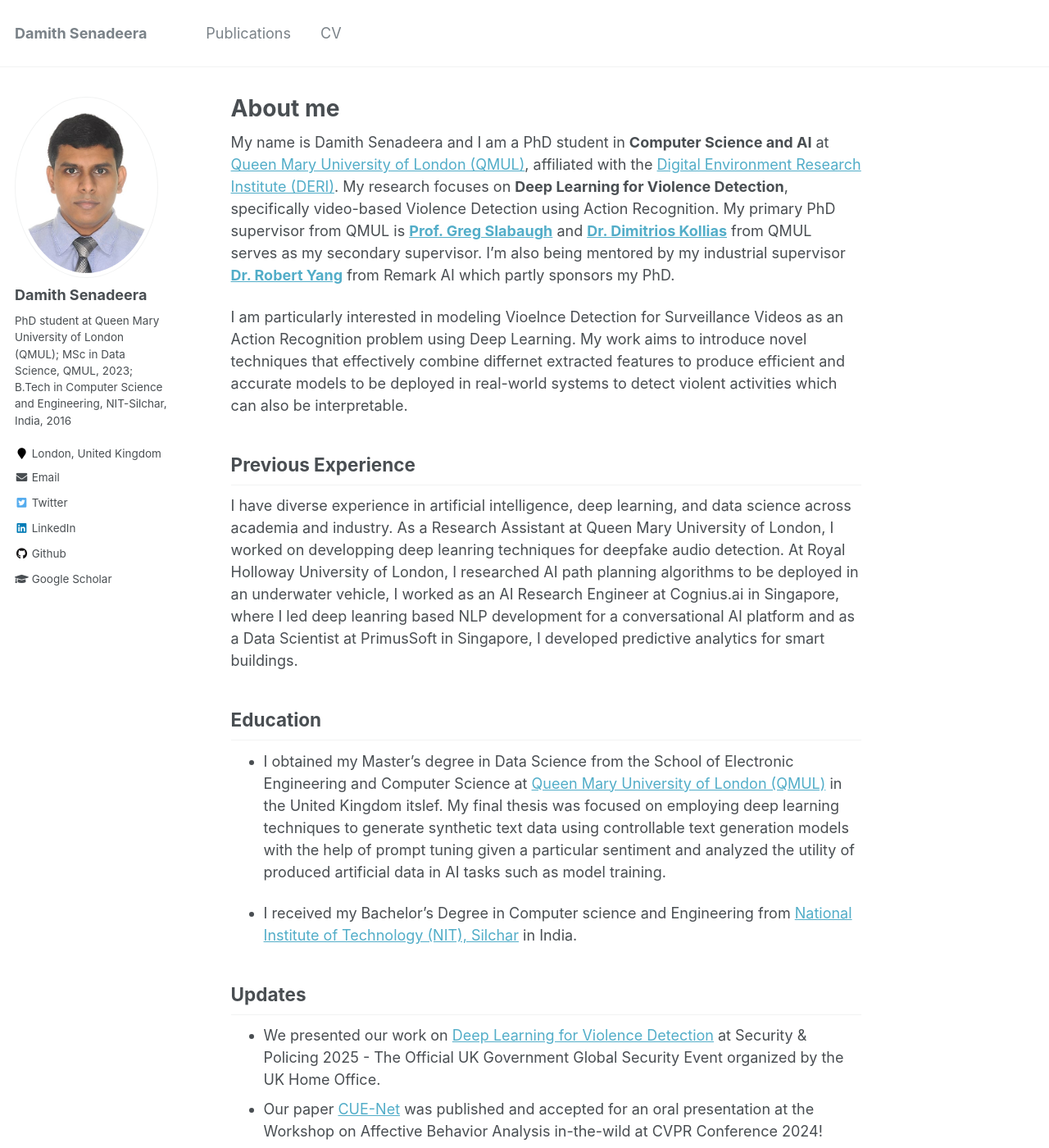
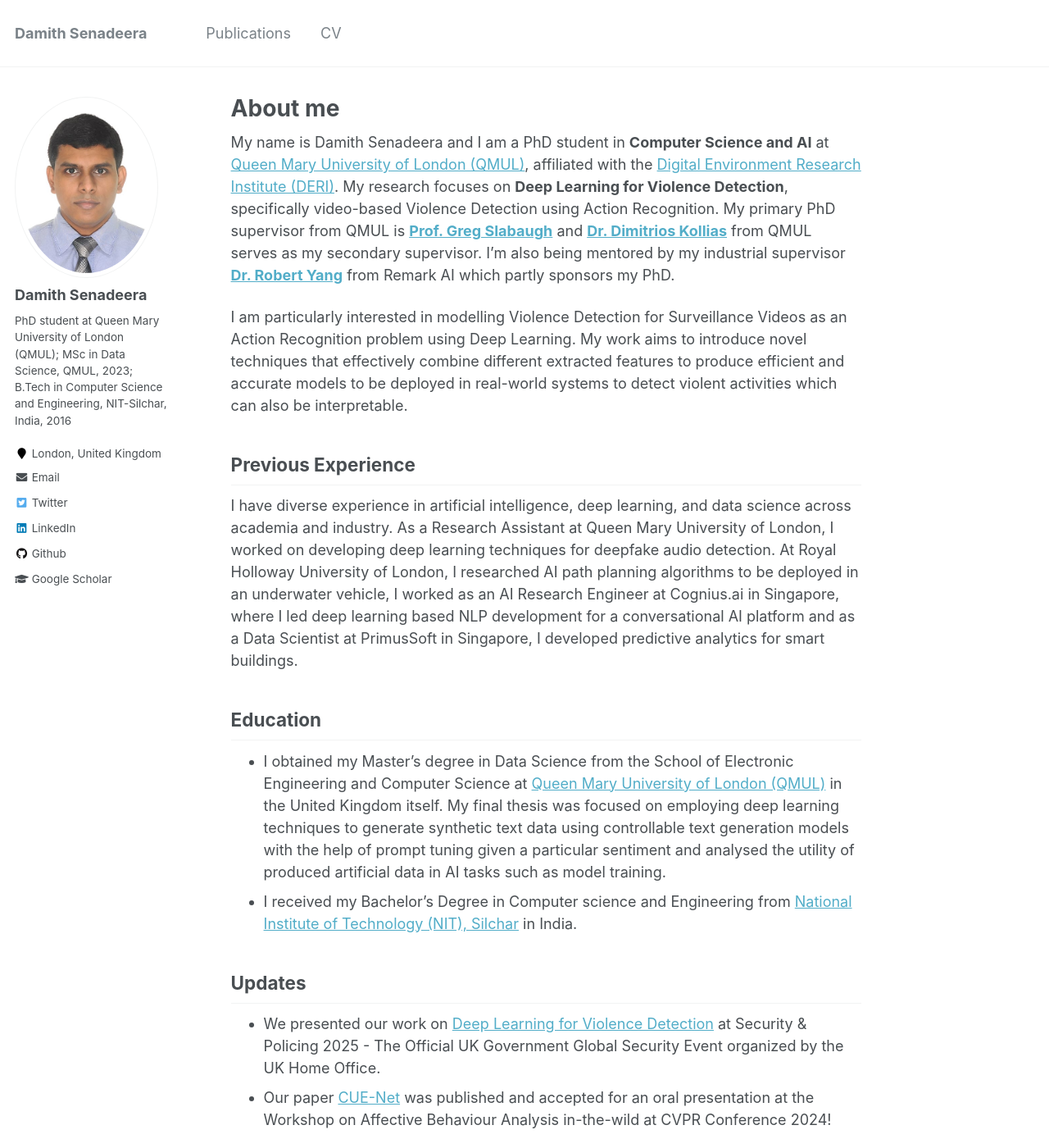
Before and after one commit to damith92/damith92.github.io, a Jekyll site: the page built from _pages/about.md, in a window 1280 px wide and 1400 px high. Shown: the whole window at 82% size. Built offline with Jekyll 4.4.1, drawn with Linux system fonts in a browser that asks for light colours.

Commit message:
text changes commit

```diff
--- a/_pages/about.md
+++ b/_pages/about.md
@@ -10,23 +10,20 @@ redirect_from:
 
 My name is Damith Senadeera and I am a PhD student in **Computer Science and AI** at [Queen Mary University of London (QMUL)](https://www.qmul.ac.uk/), affiliated with the [Digital Environment Research Institute (DERI)](https://www.qmul.ac.uk/deri/). My research focuses on **Deep Learning for Violence Detection**, specifically video-based Violence Detection using Action Recognition. My primary PhD supervisor from QMUL is **[Prof. Greg Slabaugh](https://www.qmul.ac.uk/eecs/people/profiles/slabaughgreg.html)** and **[Dr. Dimitrios Kollias](https://sites.google.com/view/dimitrioskollias/)** from QMUL serves as my secondary supervisor. I'm also being mentored by my industrial supervisor **[Dr. Robert Yang](https://www.linkedin.com/in/robert-x-yang-a979751b/)** from Remark AI which partly sponsors my PhD.
 
-I am particularly interested in modeling Vioelnce Detection for Surveillance Videos as an Action Recognition problem using Deep Learning. My work aims to introduce novel techniques that effectively combine differnet extracted features to produce efficient and accurate models to be deployed in real-world systems to detect violent activities which can also be interpretable.
-
+I am particularly interested in modelling Violence Detection for Surveillance Videos as an Action Recognition problem using Deep Learning. My work aims to introduce novel techniques that effectively combine different extracted features to produce efficient and accurate models to be deployed in real-world systems to detect violent activities which can also be interpretable.
 
 ## Previous Experience
 
-I have diverse experience in artificial intelligence, deep learning, and data science across academia and industry. As a Research Assistant at Queen Mary University of London, I worked on developping deep leanring techniques for deepfake audio detection. At Royal Holloway University of London, I researched AI path planning algorithms to be deployed in an underwater vehicle, I worked as an AI Research Engineer at Cognius.ai in Singapore, where I led deep leanring based NLP development for a conversational AI platform and as a Data Scientist at PrimusSoft in Singapore, I developed predictive analytics for smart buildings.
-
+I have diverse experience in artificial intelligence, deep learning, and data science across academia and industry. As a Research Assistant at Queen Mary University of London, I worked on developing deep learning techniques for deepfake audio detection. At Royal Holloway University of London, I researched AI path planning algorithms to be deployed in an underwater vehicle, I worked as an AI Research Engineer at Cognius.ai in Singapore, where I led deep learning based NLP development for a conversational AI platform and as a Data Scientist at PrimusSoft in Singapore, I developed predictive analytics for smart buildings.
 
 ## Education
-* I obtained my Master's degree in Data Science from the School of Electronic Engineering and Computer Science at [Queen Mary University of London (QMUL)](https://www.qmul.ac.uk/eecs/) in the United Kingdom itslef. My final thesis was focused on employing deep learning techniques to generate synthetic text data using controllable text generation models with the help of prompt tuning given a particular sentiment and analyzed the utility of produced artificial data in AI tasks such as model training.
-
+* I obtained my Master's degree in Data Science from the School of Electronic Engineering and Computer Science at [Queen Mary University of London (QMUL)](https://www.qmul.ac.uk/eecs/) in the United Kingdom itself. My final thesis was focused on employing deep learning techniques to generate synthetic text data using controllable text generation models with the help of prompt tuning given a particular sentiment and analysed the utility of produced artificial data in AI tasks such as model training.
 * I received my Bachelor's Degree in Computer science and Engineering from [National Institute of Technology (NIT), Silchar](http://www.nits.ac.in/) in India.
 
 ## Updates
 
 - We presented our work on [Deep Learning for Violence Detection](https://www.linkedin.com/posts/activity-7305395983650021377-3Yi1?utm_source=share&utm_medium=member_desktop&rcm=ACoAABaR2MEB04hmqVKncGCT6lRMw9wX9LDROXw) at Security & Policing 2025 - The Official UK Government Global Security Event organized by the UK Home Office.
-- Our paper [CUE-Net](https://openaccess.thecvf.com/content/CVPR2024W/ABAW/papers/Senadeera_CUE-Net_Violence_Detection_Video_Analytics_with_Spatial_Cropping_Enhanced_UniformerV2_CVPRW_2024_paper.pdf) was published and accepted for an oral presentation at the Workshop on Affective Behavior Analysis in-the-wild at CVPR Conference 2024!
+- Our paper [CUE-Net](https://openaccess.thecvf.com/content/CVPR2024W/ABAW/papers/Senadeera_CUE-Net_Violence_Detection_Video_Analytics_with_Spatial_Cropping_Enhanced_UniformerV2_CVPRW_2024_paper.pdf) was published and accepted for an oral presentation at the Workshop on Affective Behaviour Analysis in-the-wild at CVPR Conference 2024!
 
 
 ### Site Credits
```
